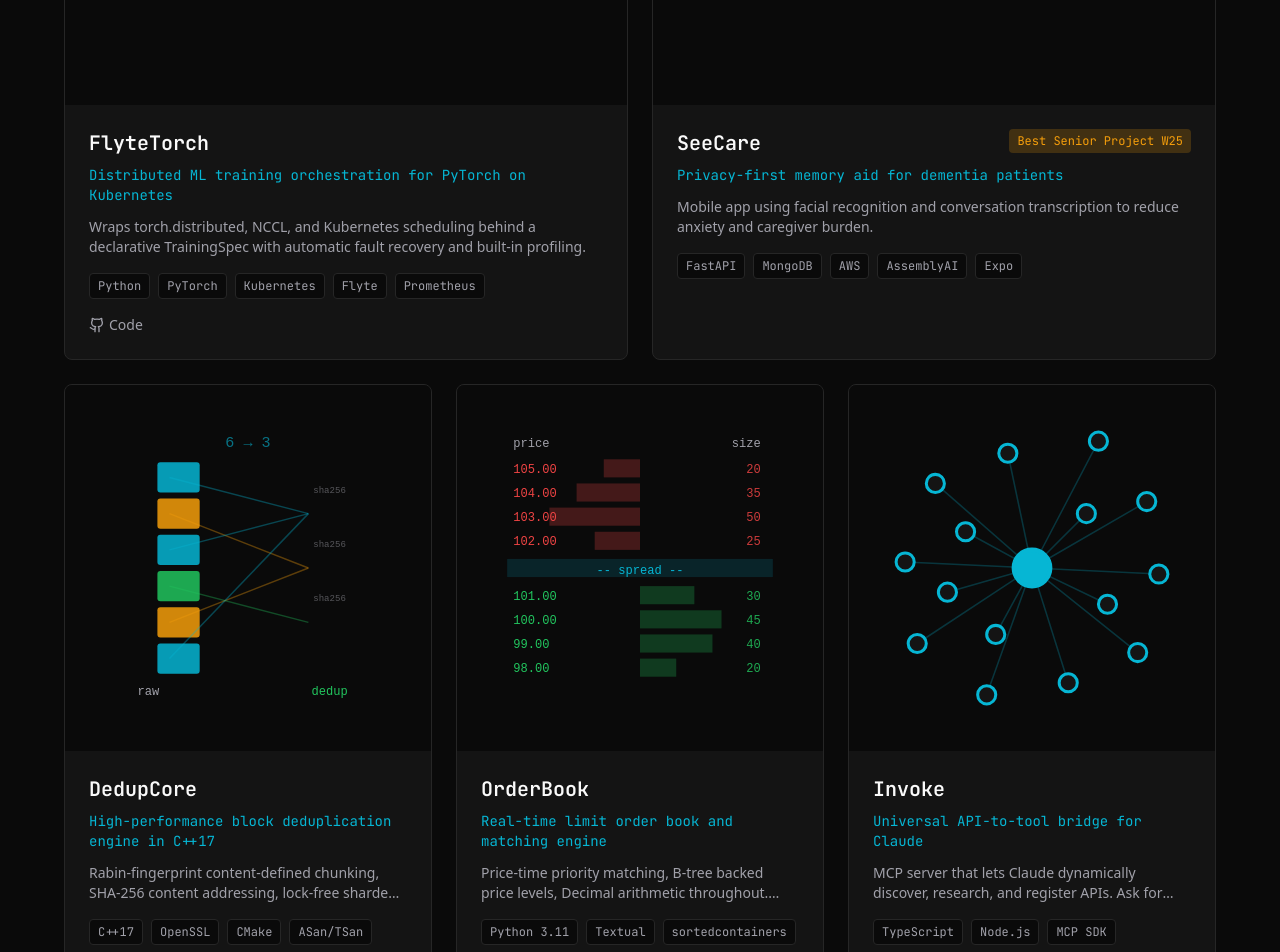
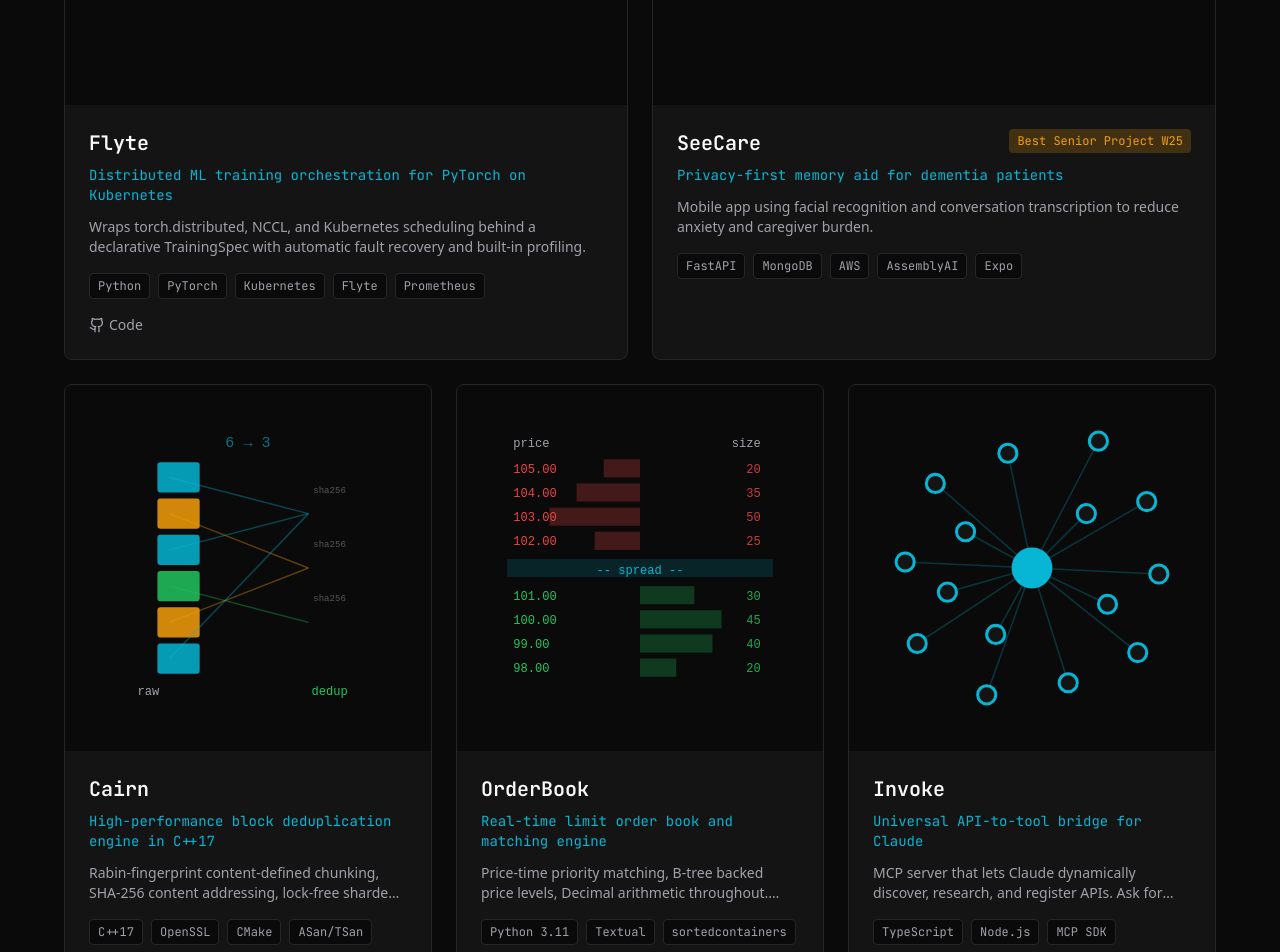
Before and after one commit to tarann26/portfolio, a Next.js app: page / in a window 1280 px wide. Shown: the part 2220-3172 px from the top of the page. Built offline with nearby package versions, Linux system fonts and the light colour scheme.

Commit message:
Rename FlyteTorch to Flyte and DedupCore to Cairn

```diff
--- a/src/app/layout.tsx
+++ b/src/app/layout.tsx
@@ -18,7 +18,7 @@
 export const metadata: Metadata = {
   title: "Taranveer Anand | Developer & Founder",
   description:
-    "CS senior at Case Western Reserve. Building Shipped — an AI job application platform. Previously: SeeCare (Best Senior Project W25), FlyteTorch, DedupCore, OrderBook.",
+    "CS senior at Case Western Reserve. Building Shipped — an AI job application platform. Previously: SeeCare (Best Senior Project W25), Flyte, Cairn, OrderBook.",
   keywords: [
     "Taranveer Anand",
     "software developer",
--- a/src/app/projects/[slug]/projectsData.ts
+++ b/src/app/projects/[slug]/projectsData.ts
@@ -13,8 +13,8 @@
     | "seecare"
     | "crypto-tracker"
     | "brainwave"
-    | "flytetorch"
-    | "dedupcore"
+    | "flyte"
+    | "cairn"
     | "orderbook";
   features: string[];
 }
@@ -110,11 +110,11 @@
       "Shared file storage and management",
     ],
   },
-  flytetorch: {
-    name: "FlyteTorch",
+  flyte: {
+    name: "Flyte",
     tagline: "Distributed ML training orchestration for PyTorch on Kubernetes",
     description:
-      "FlyteTorch wraps the complexity of torch.distributed, NCCL, rank assignment, and fault recovery into a declarative TrainingSpec — letting ML engineers focus on model iteration instead of infrastructure plumbing.",
+      "Flyte wraps the complexity of torch.distributed, NCCL, rank assignment, and fault recovery into a declarative TrainingSpec — letting ML engineers focus on model iteration instead of infrastructure plumbing.",
     challenge:
       "Distributed PyTorch jobs at scale involve a surprising amount of undifferentiated infrastructure work: DDP boilerplate, rank assignment, NCCL configuration, fault recovery, and profiling. One misconfigured env var can silently corrupt gradients, and 'training is slow' could mean I/O-, communication-, or compute-bound without instrumentation.",
     solution:
@@ -130,7 +130,7 @@
       "Redis",
     ],
     github: "https://github.com/tarann26/flytetorch",
-    visualType: "flytetorch",
+    visualType: "flyte",
     features: [
       "Declarative TrainingSpec on Kubernetes + Flyte",
       "Automatic rank assignment and OOM/NCCL fault recovery",
@@ -140,8 +140,8 @@
       "Redis-backed dataset cache with SHA-256 content-addressable versioning",
     ],
   },
-  dedupcore: {
-    name: "DedupCore",
+  cairn: {
+    name: "Cairn",
     tagline: "High-performance block deduplication engine in C++17",
     description:
       "A block deduplication engine using Rabin-fingerprint content-defined chunking and SHA-256 content addressing, with a lock-free sharded chunk index and delta-encoded WAN replication.",
@@ -158,7 +158,7 @@
       "Google Benchmark",
       "ASan/TSan",
     ],
-    visualType: "dedupcore",
+    visualType: "cairn",
     features: [
       "Rabin-fingerprint content-defined chunking",
       "SHA-256 content addressing",
--- a/src/components/sections/Projects.tsx
+++ b/src/components/sections/Projects.tsx
@@ -20,8 +20,8 @@
     | "seecare"
     | "crypto-tracker"
     | "brainwave"
-    | "flytetorch"
-    | "dedupcore"
+    | "flyte"
+    | "cairn"
     | "orderbook";
   tier: 1 | 2;
   award?: string;
@@ -29,14 +29,14 @@
 
 const projects: Project[] = [
   {
-    id: "flytetorch",
-    name: "FlyteTorch",
+    id: "flyte",
+    name: "Flyte",
     tagline: "Distributed ML training orchestration for PyTorch on Kubernetes",
     description:
       "Wraps torch.distributed, NCCL, and Kubernetes scheduling behind a declarative TrainingSpec with automatic fault recovery and built-in profiling.",
     tech: ["Python", "PyTorch", "Kubernetes", "Flyte", "Prometheus"],
     github: "https://github.com/tarann26/flytetorch",
-    visualType: "flytetorch",
+    visualType: "flyte",
     tier: 1,
   },
   {
@@ -51,13 +51,13 @@
     award: "Best Senior Project W25",
   },
   {
-    id: "dedupcore",
-    name: "DedupCore",
+    id: "cairn",
+    name: "Cairn",
     tagline: "High-performance block deduplication engine in C++17",
     description:
       "Rabin-fingerprint content-defined chunking, SHA-256 content addressing, lock-free sharded index. ~500 MB/s chunking, 65% dedup ratio.",
     tech: ["C++17", "OpenSSL", "CMake", "ASan/TSan"],
-    visualType: "dedupcore",
+    visualType: "cairn",
     tier: 2,
   },
   {
--- a/src/components/sections/Skills.tsx
+++ b/src/components/sections/Skills.tsx
@@ -13,10 +13,10 @@
   {
     name: "languages",
     skills: [
-      { name: "python", context: "FlyteTorch, SeeCare, ML work" },
+      { name: "python", context: "Flyte, SeeCare, ML work" },
       { name: "typescript", context: "Shipped, Invoke, portfolio" },
       { name: "java", context: "AI agents, academic projects" },
-      { name: "c/c++", context: "DedupCore, systems programming" },
+      { name: "c/c++", context: "Cairn, systems programming" },
       { name: "rust", context: "Learning, systems projects" },
     ],
   },
@@ -34,7 +34,7 @@
     name: "ai_ml",
     skills: [
       { name: "prompt engineering", context: "ALL OF THEM" },
-      { name: "pytorch", context: "FlyteTorch, SeeCare face embeddings" },
+      { name: "pytorch", context: "Flyte, SeeCare face embeddings" },
       { name: "opencv", context: "Computer vision" },
       { name: "scikit-learn", context: "Crypto-Tracker ML models" },
     ],
@@ -46,7 +46,7 @@
       { name: "supabase", context: "Shipped, BrainWave" },
       { name: "docker", context: "Containerization" },
       { name: "postgresql", context: "All database work" },
-      { name: "redis", context: "FlyteTorch dataset cache, caching" },
+      { name: "redis", context: "Flyte dataset cache, caching" },
     ],
   },
   {
--- a/src/components/visuals/ProjectVisual.tsx
+++ b/src/components/visuals/ProjectVisual.tsx
@@ -7,8 +7,8 @@
   | "seecare"
   | "crypto-tracker"
   | "brainwave"
-  | "flytetorch"
-  | "dedupcore"
+  | "flyte"
+  | "cairn"
   | "orderbook";
 
 interface ProjectVisualProps {
@@ -416,8 +416,8 @@
   );
 }
 
-// FlyteTorch: Central orchestrator with ring of worker nodes, animated gradient sync
-function FlyteTorchVisual({ isHovered }: { isHovered: boolean }) {
+// Flyte: Central orchestrator with ring of worker nodes, animated gradient sync
+function FlyteVisual({ isHovered }: { isHovered: boolean }) {
   // 6 worker nodes evenly spaced on a circle of radius 30 around (50, 50)
   const workers = Array.from({ length: 6 }, (_, i) => {
     const angle = (i / 6) * Math.PI * 2 - Math.PI / 2;
@@ -536,8 +536,8 @@
   );
 }
 
-// DedupCore: Stream of raw blocks on the left collapsing into deduplicated set on the right
-function DedupCoreVisual({ isHovered }: { isHovered: boolean }) {
+// Cairn: Stream of raw blocks on the left collapsing into deduplicated set on the right
+function CairnVisual({ isHovered }: { isHovered: boolean }) {
   // 6 raw blocks on the left, some duplicated (same color = same content)
   const rawBlocks = [
     { y: 15, color: "#06b6d4" },
@@ -843,8 +843,8 @@
     seecare: <SeeCareVisual isHovered={isHovered} />,
     "crypto-tracker": <CryptoTrackerVisual isHovered={isHovered} />,
     brainwave: <BrainWaveVisual isHovered={isHovered} />,
-    flytetorch: <FlyteTorchVisual isHovered={isHovered} />,
-    dedupcore: <DedupCoreVisual isHovered={isHovered} />,
+    flyte: <FlyteVisual isHovered={isHovered} />,
+    cairn: <CairnVisual isHovered={isHovered} />,
     orderbook: <OrderBookVisual isHovered={isHovered} />,
   };
 
```
